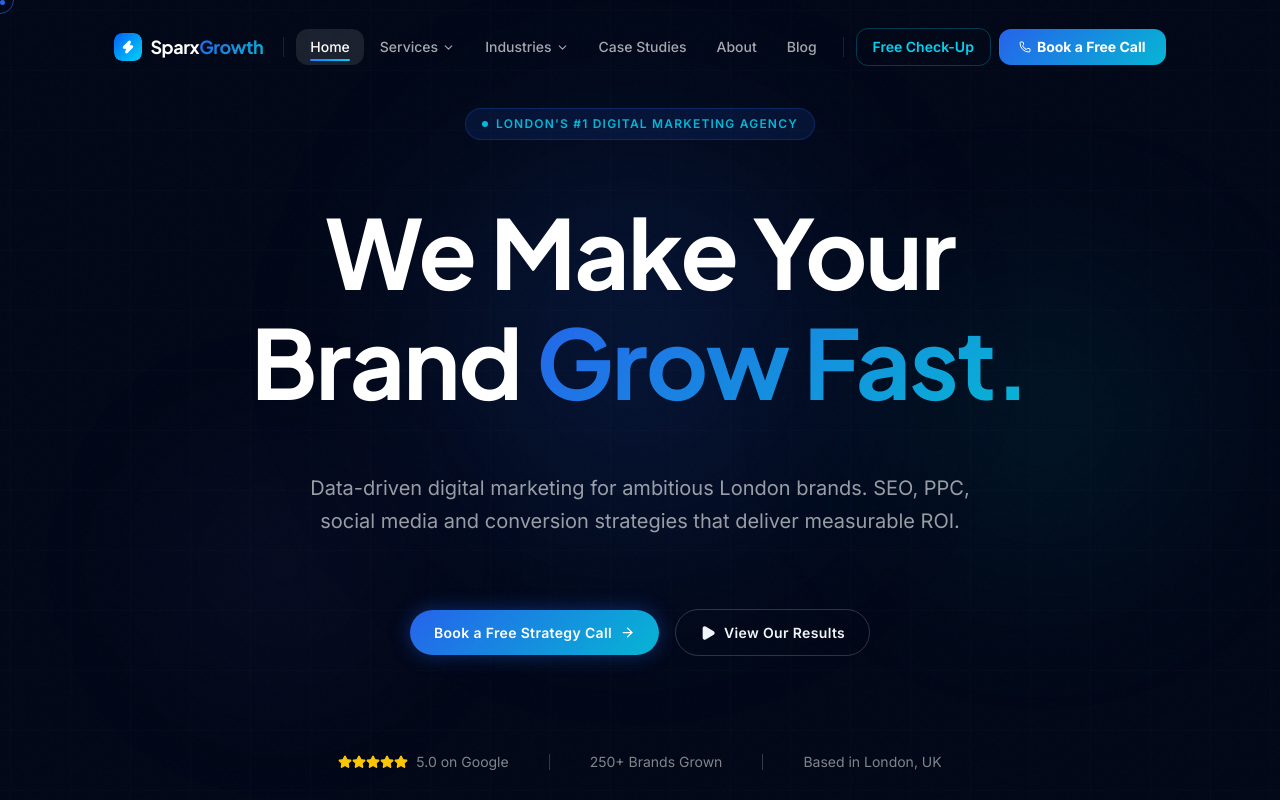
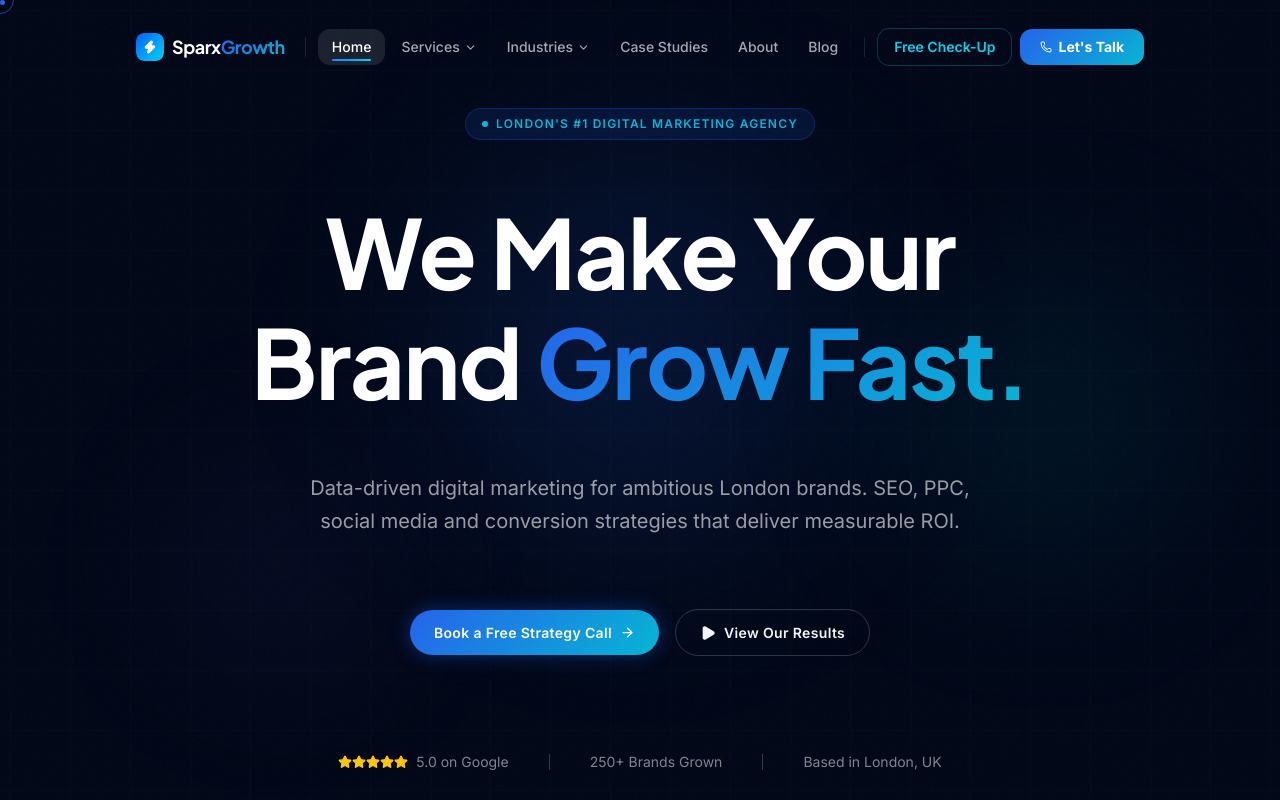
Before and after one commit to Juba1r/sparxgrowth, a Next.js app: page / in a window 1280 px wide. Shown: the top 800 px of the page. Built offline with nearby package versions, Linux system fonts and the light colour scheme.

Commit message:
button name changed

```diff
--- a/components/layout/Navbar.tsx
+++ b/components/layout/Navbar.tsx
@@ -224,7 +224,7 @@ export function Navbar() {
               />
               <span className="relative flex items-center gap-1.5">
                 <Phone size={12} />
-                Book a Free Call
+                Let's Talk
               </span>
             </Link>
           </div>
@@ -318,7 +318,7 @@ export function Navbar() {
                   style={{ background: "linear-gradient(135deg, #2563eb, #06b6d4)" }}
                 >
                   <Phone size={14} />
-                  Book a Free Call
+                  Let's Talk
                 </Link>
               </motion.div>
             </div>
@@ -339,7 +339,7 @@ export function Navbar() {
           style={{ background: "linear-gradient(135deg, #2563eb, #06b6d4)" }}
         >
           <Phone size={14} />
-          Book a Free Call
+          Let's Talk
         </Link>
       </motion.div>
     </>
```
